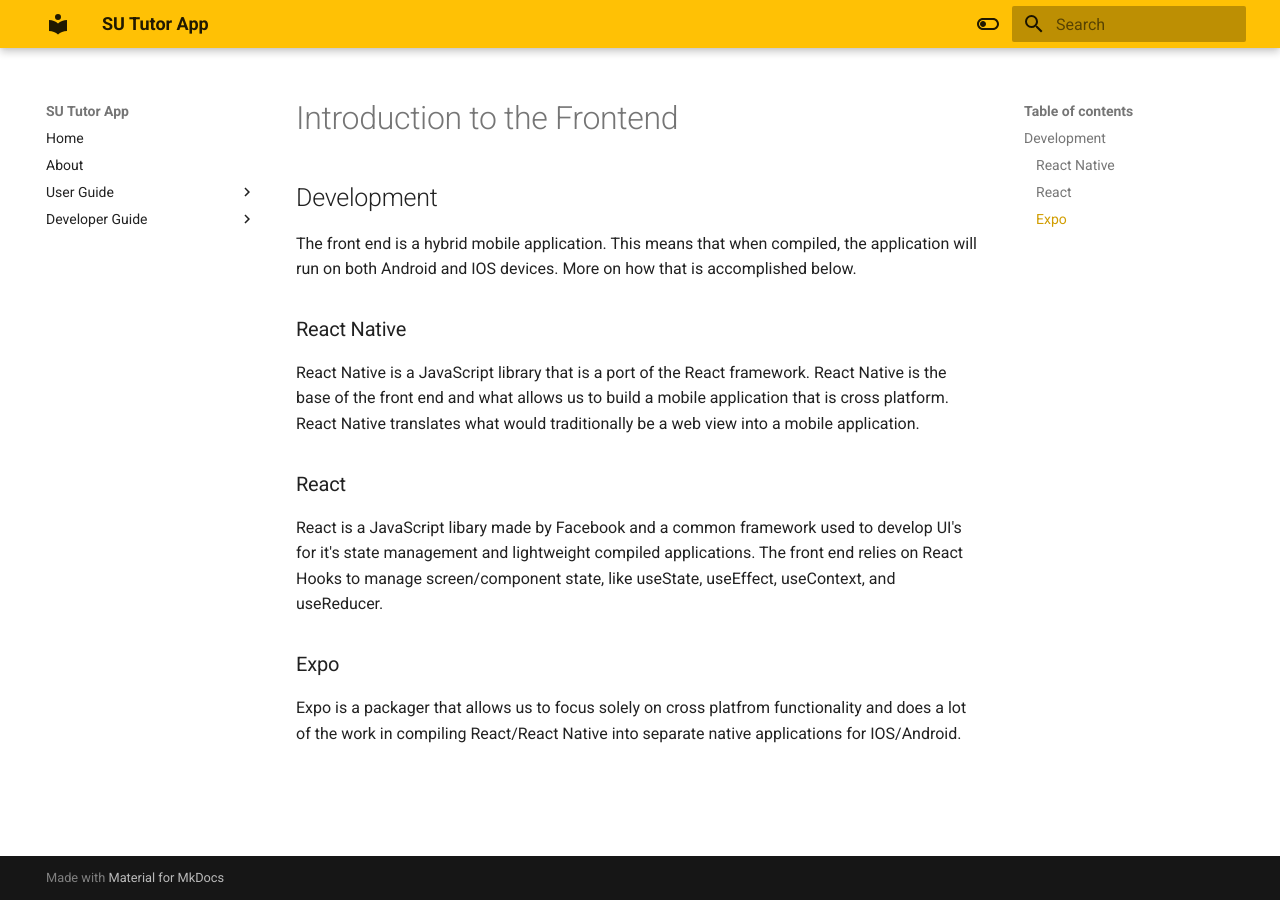
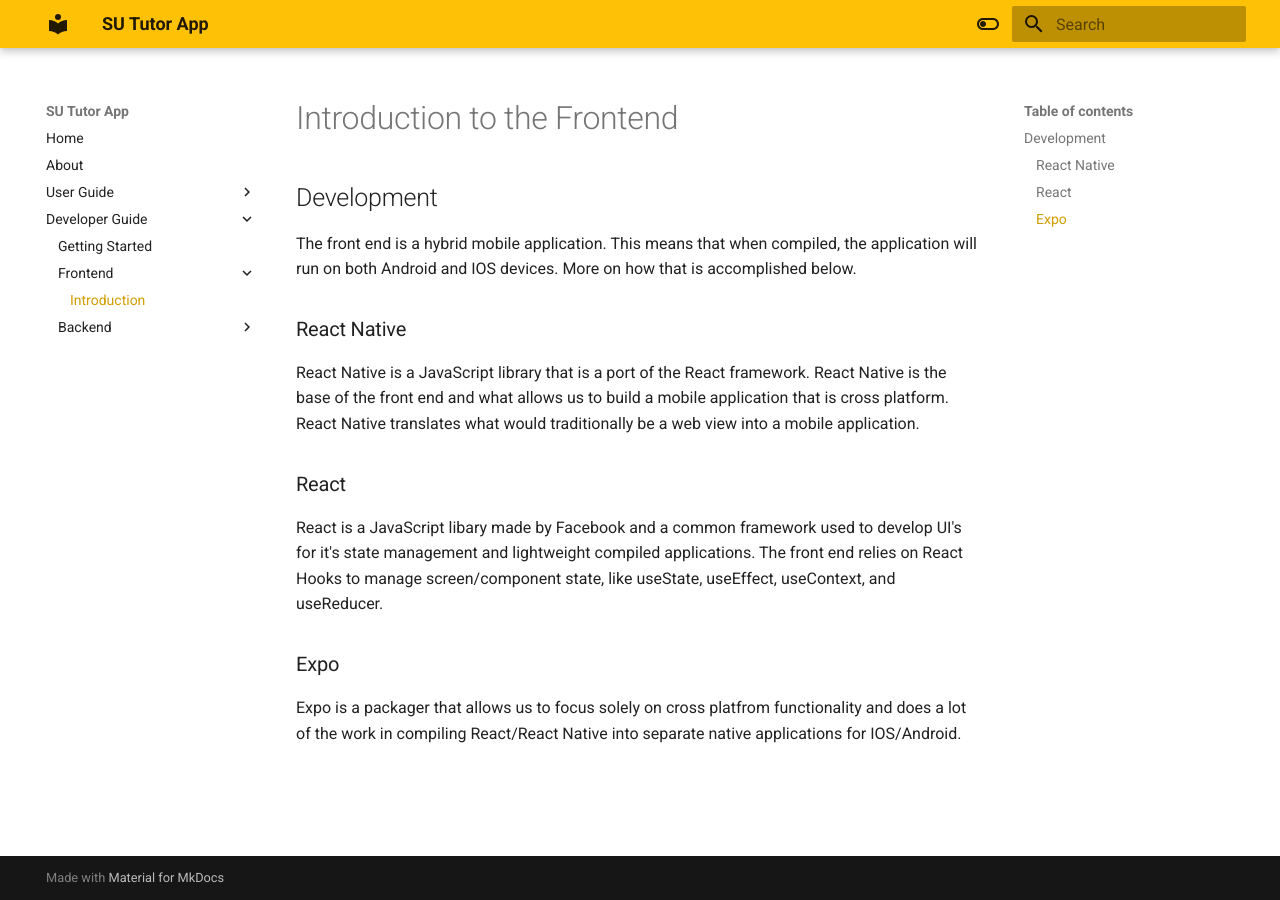
Before and after one commit to Southwestern-Higher-Learning/southwestern-higher-learning.github.io, an MkDocs documentation site: the page built from docs/developers/frontend/introduction.md, in a window 1280 px wide. Built offline with MkDocs 1.6.1 and Material for MkDocs 9.7.7, drawn with Linux system fonts in a browser that asks for light colours.

Commit message:
added frontend intro

```diff
--- a/mkdocs.yml
+++ b/mkdocs.yml
@@ -30,6 +30,8 @@ nav:
     - Reporting: user/reporting.md
   - Developer Guide:
     - Getting Started: developers/getting-started.md
+    - Frontend:
+      - Introduction: developers/frontend/introduction.md
     - Backend:
       - Introduction: developers/backend/introduction.md
       - Using Google: developers/backend/using-google.md
```
